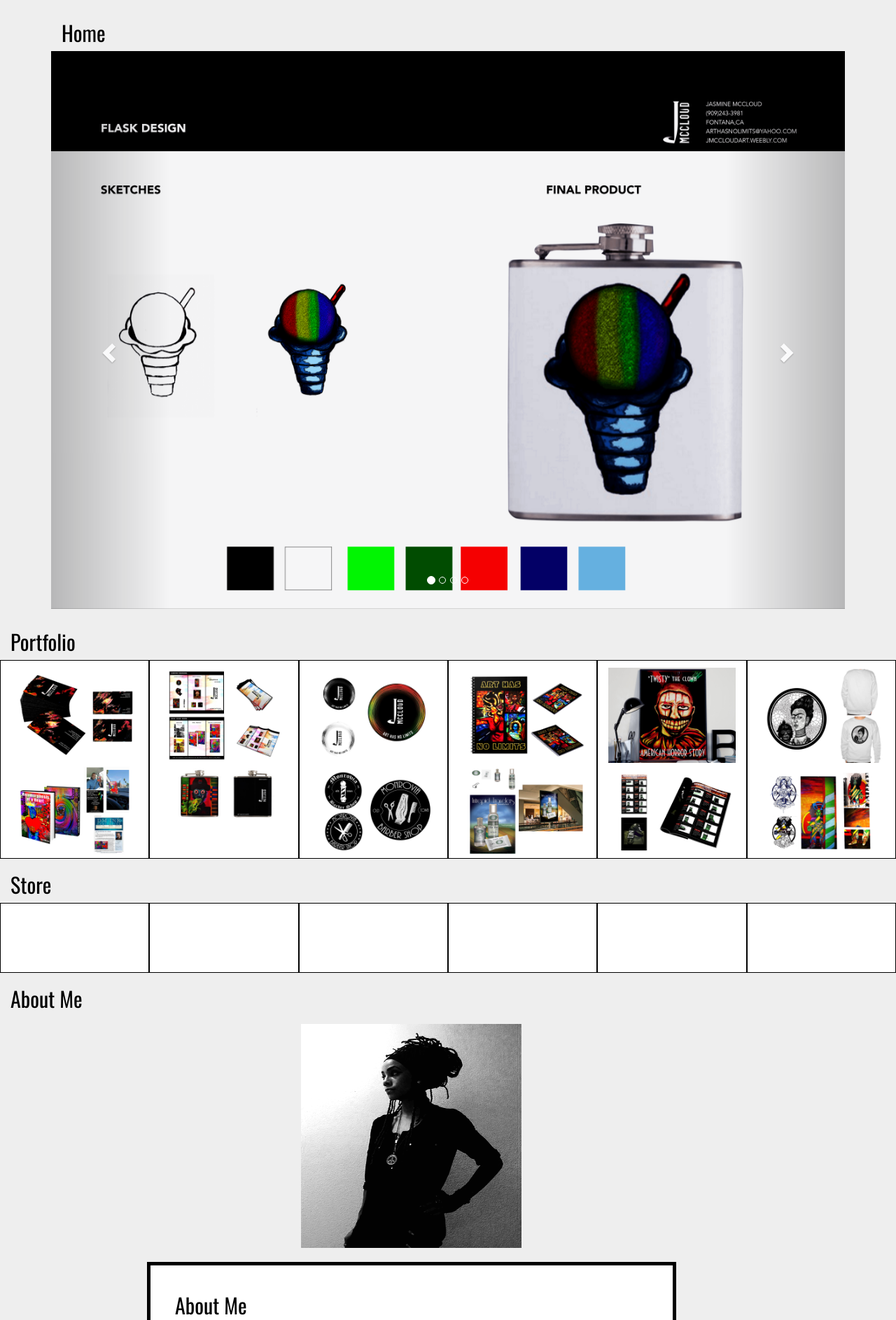
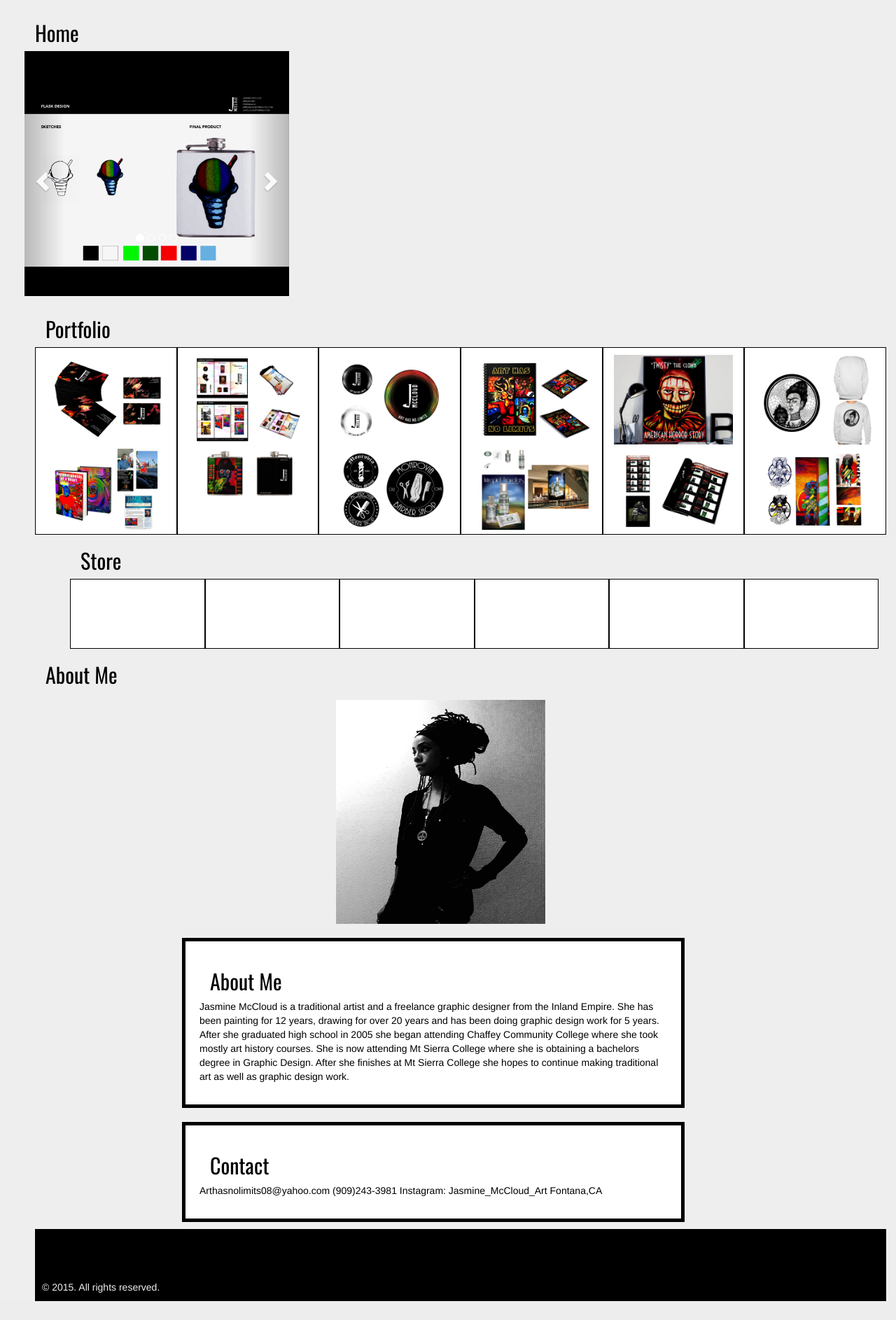
Before and after one commit to JMcCloud1987/JMcCloud-Store, a PHP site: page / in a window 1280 px wide. Shown: the part 286-2172 px from the top of the page at 70% size. After the commit the page ends 2145 px from the top, so only its background shows below. Run offline with PHP 8.4, Linux system fonts and the light colour scheme.

Commit message:
Made some changes

```diff
--- a/css/styles.css
+++ b/css/styles.css
@@ -132,6 +132,6 @@
 /*-------------------------------------
 video
 -------------------------------------*/
-
-
-#sect5 video{margin-left: 200px; width: 50%;}
+#carousel-example-generic .item {width: 100%; }
+#main .inset{width:30%; margin-left: 25px;}
+#sect2 {margin-left: 50px; width: 95%;}
```
